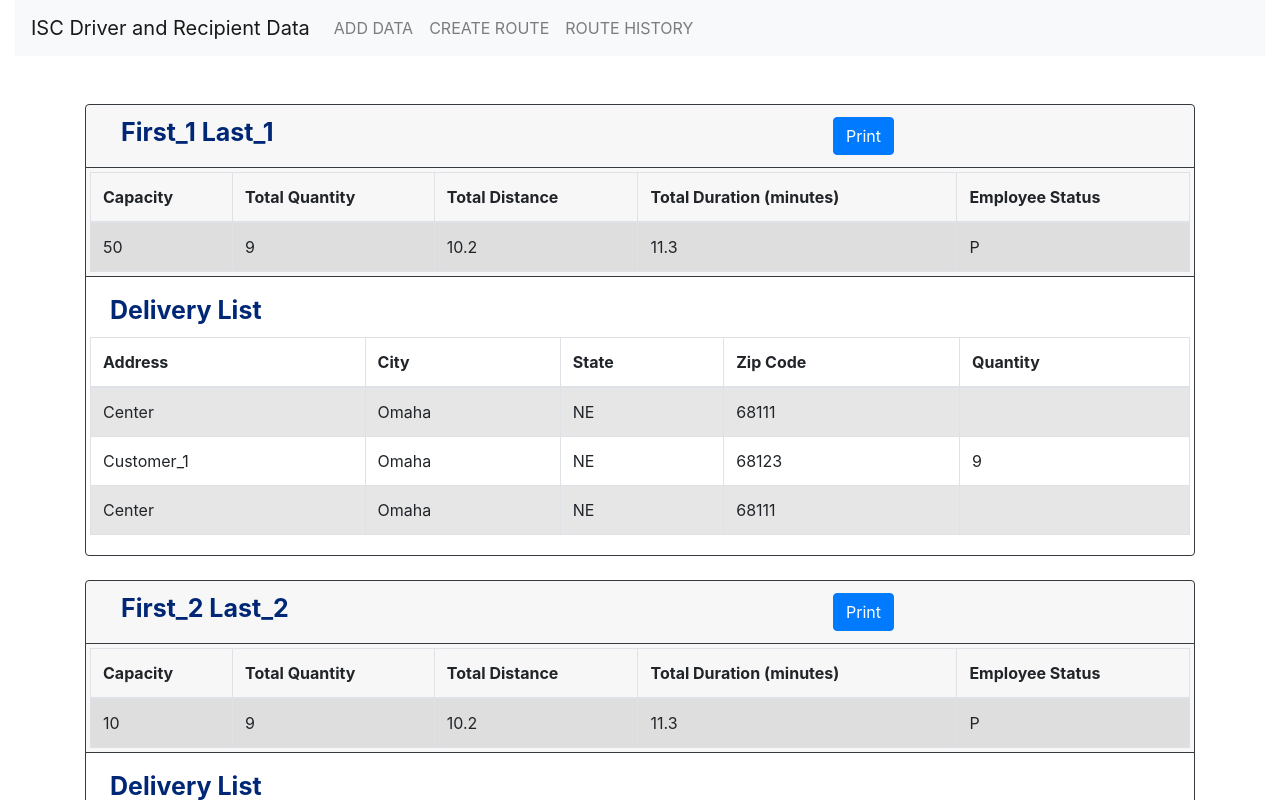
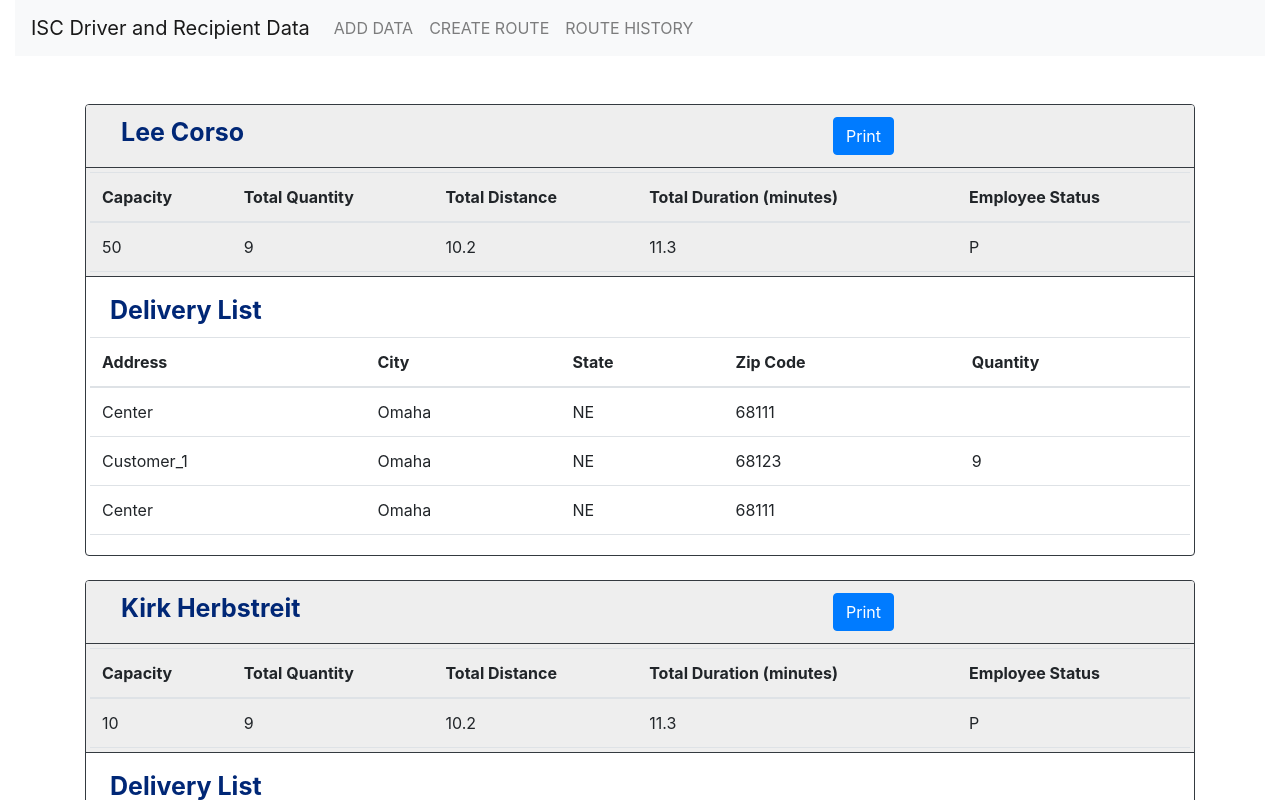
Before and after one commit to Capstone-Team-Fast/fast-frontend, a React (Create React App) app in the folder frontend/: page /routeResults in a window 1280 px wide. Shown: the top 800 px of the page. Built offline with nearby package versions, Linux system fonts and the light colour scheme; no server answers.

Commit message:
updated the formatting of the group and individual results pages

```diff
--- a/frontend/src/App.css
+++ b/frontend/src/App.css
@@ -54,3 +54,7 @@
     font-weight: bold;
     color: #002776
   }
+
+  .bg-grey {
+    background-color: #EEEEEE;
+  }
--- a/frontend/src/components/Route_Results/DriverRoute.js
+++ b/frontend/src/components/Route_Results/DriverRoute.js
@@ -85,8 +85,8 @@ constructor(props) {
 
 componentDidMount() {
     console.log("mounting")
-    //let route = routeService.getRoute(this.state.route.id)
-    //console.log(route)
+    let route = routeService.getRoute(this.state.route.id)
+    console.log(route)
 }
 
 render() {
@@ -94,7 +94,7 @@ render() {
     return (
         <Container>
             <Card border="dark" className="mb-4 mt-4">
-            <Card.Title className="card-header border-dark">
+            <Card.Title className="card-header border-dark bg-grey">
                 <Col>
                     <Row >
                         <Col sm={8} className="title">
@@ -104,8 +104,8 @@ render() {
                     </Row>
                 </Col>
             </Card.Title>
-            <Card.Header className="pt-1 pl-1 pr-1 pb-1 border-dark">
-            <Table className="hover table table-bordered table-striped mb-0">
+            <Card.Header className="pt-1 pl-1 pr-1 pb-1 border-dark bg-grey">
+            <Table className="hover table mb-0">
                     <thead>
                         <tr>
                             <th>Capacity</th>
@@ -130,7 +130,7 @@ render() {
                 Delivery List
             </Card.Subtitle>
             <Card.Body className="card-body pl-1 pr-1 pt-1">
-                <Table className="hover table table-bordered table-striped mb-0">
+                <Table className="hover table mb-0">
                     <thead>
                         <tr>
                             <th>Address</th>
--- a/frontend/src/components/Route_Results/RouteResults.js
+++ b/frontend/src/components/Route_Results/RouteResults.js
@@ -30,8 +30,8 @@ constructor(props) {
             'total_duration': 11.3,
             'assigned_to': {
                 'id': 1,
-                'first_name': 'First_1',
-                'last_name': 'Last_1',
+                'first_name': 'Lee',
+                'last_name': 'Corso',
                 'capacity': 50,
                 'employee_status': 'P',
                 'availability': [
@@ -94,8 +94,8 @@ constructor(props) {
             'total_duration': 11.3,
             'assigned_to': {
                 'id': 2,
-                'first_name': 'First_2',
-                'last_name': 'Last_2',
+                'first_name': 'Kirk',
+                'last_name': 'Herbstreit',
                 'capacity': 10,
                 'employee_status': 'P',
                 'availability': [
@@ -164,7 +164,7 @@ render() {
         <Container>
             {this.fakeRoute.routes.map(r =>
             <Card border="dark" className="mb-4 mt-4">
-            <Card.Title className="card-header border-dark">
+            <Card.Title className="card-header border-dark bg-grey">
                 <Col>
                     <Row >
                         <Col sm={8} className="title">
@@ -177,8 +177,8 @@ render() {
                     </Row>
                 </Col>
             </Card.Title>
-            <Card.Header className="pt-1 pl-1 pr-1 pb-1 border-dark">
-            <Table className="hover table table-bordered table-striped mb-0">
+            <Card.Header className="pt-1 pl-1 pr-1 pb-1 border-dark bg-grey">
+            <Table className="hover table  mb-0">
                     <thead>
                         <tr>
                             <th>Capacity</th>
@@ -203,7 +203,7 @@ render() {
                 Delivery List
             </Card.Subtitle>
             <Card.Body className="card-body pl-1 pr-1 pt-1">
-                <Table className="hover table table-bordered table-striped mb-0">
+                <Table className="hover table mb-0">
                     <thead>
                         <tr>
                             <th>Address</th>
```
